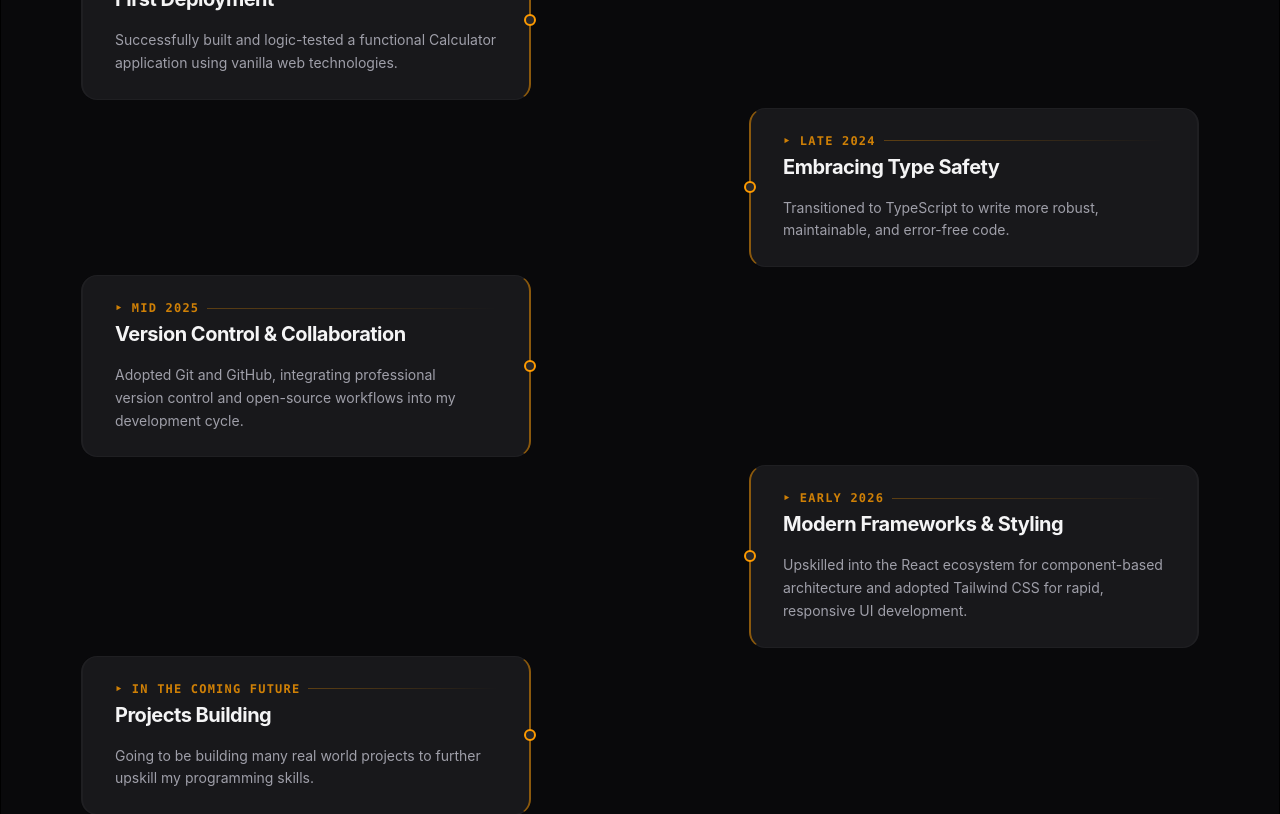
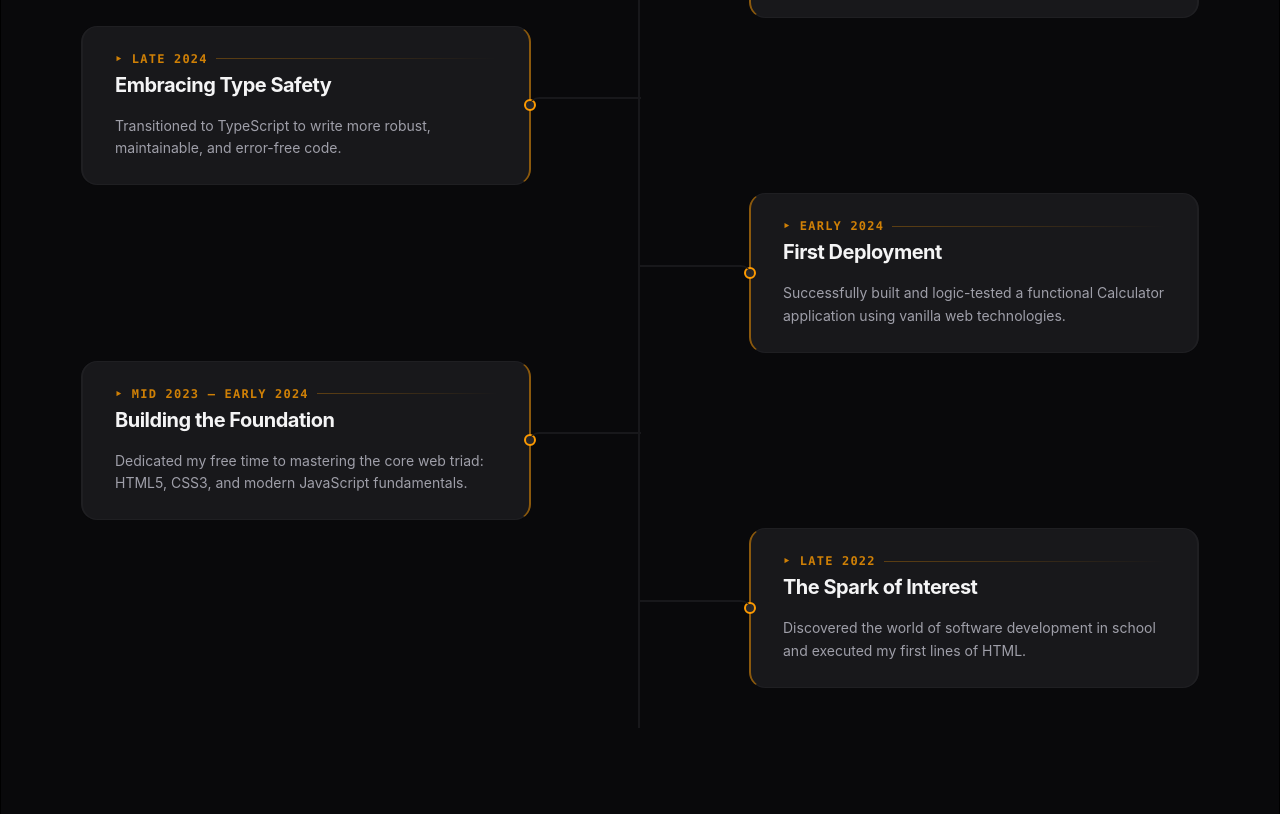
Before and after one commit to Melodiee1/Portfolio, a React (Vite) app: page /about-me in a window 1280 px wide. Shown: the part 2400-3214 px from the top of the page. Built offline with nearby package versions, Linux system fonts and the light colour scheme.

Commit message:
Made some improvements in the milestones section

```diff
--- a/src/pages/Home/my-journey/Journey.tsx
+++ b/src/pages/Home/my-journey/Journey.tsx
@@ -5,7 +5,7 @@ function Journey() {
   return (
     <div
       className={[
-        "min-h-screen min-w-screen pt-50 bg-zinc-950 border border-t-zinc-900",
+        "relative min-h-screen min-w-screen pt-50 bg-zinc-950 border border-t-zinc-900",
         "flex flex-col justify-start items-center gap-25 pb-50",
       ].join(" ")}
     >
--- a/src/pages/Home/my-journey/JourneyCard.tsx
+++ b/src/pages/Home/my-journey/JourneyCard.tsx
@@ -1,3 +1,5 @@
+import { useInView } from "../../../hooks/useInView.ts";
+
 export interface _milestones {
   time: string;
   position: "left" | "right";
@@ -12,15 +14,22 @@ export default function JourneyCard({
   time,
   content,
 }: _milestones) {
+  const { ref, inView } = useInView();
+
   return (
     <div
-      className={` group relative flex flex-col gap-4 px-8 py-6 bg-zinc-900 backdrop-blur-sm border-y border-x-2 border-zinc-800/50 rounded-2xl transition-all duration-500 ease-out  hover:bg-zinc-900 hover:border-amber-500/50 hover:shadow-[0_20px_50px_rgba(245,158,11,0.1)] hover:-translate-y-1 w-[90vw] sm:w-112.5
-      ${
-        position === "right"
-          ? "self-center sm:self-start sm:border-r-amber-500/50"
-          : "self-center sm:self-end sm:border-l-amber-500/50"
-      }
-      `}
+      ref={ref}
+      className={[
+        `group relative flex flex-col gap-4 px-8 py-6 bg-zinc-900 backdrop-blur-2xl border-y border-x-2 border-zinc-800/50 rounded-2xl transition-all duration-500 ease-out  hover:bg-zinc-900 hover:border-amber-500/70 hover:shadow-[0_20px_50px_rgba(245,158,11,0.1)] hover:-translate-y-1 w-[90vw] sm:w-112.5`,
+        `after:content-[''] after:w-[25%] after:h-5 after:bg- after:absolute after:top-[45%] after:border-t-2 after:border-zinc-900`,
+        `transition-all duration-700 ease-out ${inView ? "opacity-100 translate-y-0" : "opacity-0 translate-y-8"}`,
+        `${
+          position === "left"
+            ? "self-center sm:self-start sm:border-r-amber-500/50 after:-right-[25%] after:rounded-l-2xl"
+            : "self-center sm:self-end sm:border-l-amber-500/50 after:-left-[25%] after:rounded-r-2xl"
+        }
+      `,
+      ].join(" ")}
     >
       {/* Decorative Gradient Glow */}
       <div className="absolute inset-0 -z-10 bg-linear-to-br from-amber-500/5 to-transparent opacity-0 group-hover:opacity-100 transition-opacity rounded-2xl" />
@@ -47,7 +56,7 @@ export default function JourneyCard({
       <div
         className={`
         hidden sm:block absolute top-1/2 -translate-y-1/2 w-3 h-3 rounded-full bg-zinc-800 border-2 border-amber-500
-        ${position === "right" ? "-right-1.75" : "-left-1.75"}
+        ${position === "left" ? "-right-1.75" : "-left-1.75"}
       `}
       />
     </div>
--- a/src/pages/Home/my-journey/MapJourney.tsx
+++ b/src/pages/Home/my-journey/MapJourney.tsx
@@ -45,11 +45,32 @@ import JourneyCard, { type _milestones } from "./JourneyCard.tsx";
 
 const milestones: _milestones[] = [
   {
-    time: "Late 2022",
+    time: "Early 2026",
+    position: "left",
+    title: "Modern Frameworks & Styling",
+    content:
+      "Upskilled into the React ecosystem for component-based architecture and adopted Tailwind CSS for rapid, responsive UI development.",
+  },
+  {
+    time: "Mid 2025",
     position: "right",
-    title: "The Spark of Interest",
+    title: "Version Control & Collaboration",
     content:
-      "Discovered the world of software development in school and executed my first lines of HTML.",
+      "Adopted Git and GitHub, integrating professional version control and open-source workflows into my development cycle.",
+  },
+  {
+    time: "Late 2024",
+    position: "left",
+    title: "Embracing Type Safety",
+    content:
+      "Transitioned to TypeScript to write more robust, maintainable, and error-free code.",
+  },
+  {
+    time: "Early 2024",
+    position: "right",
+    title: "First Deployment",
+    content:
+      "Successfully built and logic-tested a functional Calculator application using vanilla web technologies.",
   },
   {
     time: "Mid 2023 — Early 2024",
@@ -59,45 +80,19 @@ const milestones: _milestones[] = [
       "Dedicated my free time to mastering the core web triad: HTML5, CSS3, and modern JavaScript fundamentals.",
   },
   {
-    time: "Early 2024",
+    time: "Late 2022",
     position: "right",
-    title: "First Deployment",
+    title: "The Spark of Interest",
     content:
-      "Successfully built and logic-tested a functional Calculator application using vanilla web technologies.",
-  },
-  {
-    time: "Late 2024",
-    position: "left",
-    title: "Embracing Type Safety",
-    content:
-      "Transitioned to TypeScript to write more robust, maintainable, and error-free code.",
-  },
-  {
-    time: "Mid 2025",
-    position: "right",
-    title: "Version Control & Collaboration",
-    content:
-      "Adopted Git and GitHub, integrating professional version control and open-source workflows into my development cycle.",
-  },
-  {
-    time: "Early 2026",
-    position: "left",
-    title: "Modern Frameworks & Styling",
-    content:
-      "Upskilled into the React ecosystem for component-based architecture and adopted Tailwind CSS for rapid, responsive UI development.",
-  },
-  {
-    time: "In the coming future",
-    position: "right",
-    title: "Projects Building",
-    content:
-      "Going to be building many real world projects to further upskill my programming skills.",
+      "Discovered the world of software development in school and executed my first lines of HTML.",
   },
 ];
 
 function MapJourney() {
   return (
-    <div className="flex flex-col min-w-full px-20 gap-20 sm:gap-2">
+    <div className="relative flex flex-col min-w-full px-20 gap-20 sm:gap-2 py-10">
+      <div className="absolute top-0 right-[50%] w-0.5 h-full bg-zinc-900"></div>
+
       {milestones.map((milestone, index) => (
         <JourneyCard
           key={index}
```
Also changed, not shown: src/hooks/useInView.ts (renamed from src/hooks/useInView .ts).
